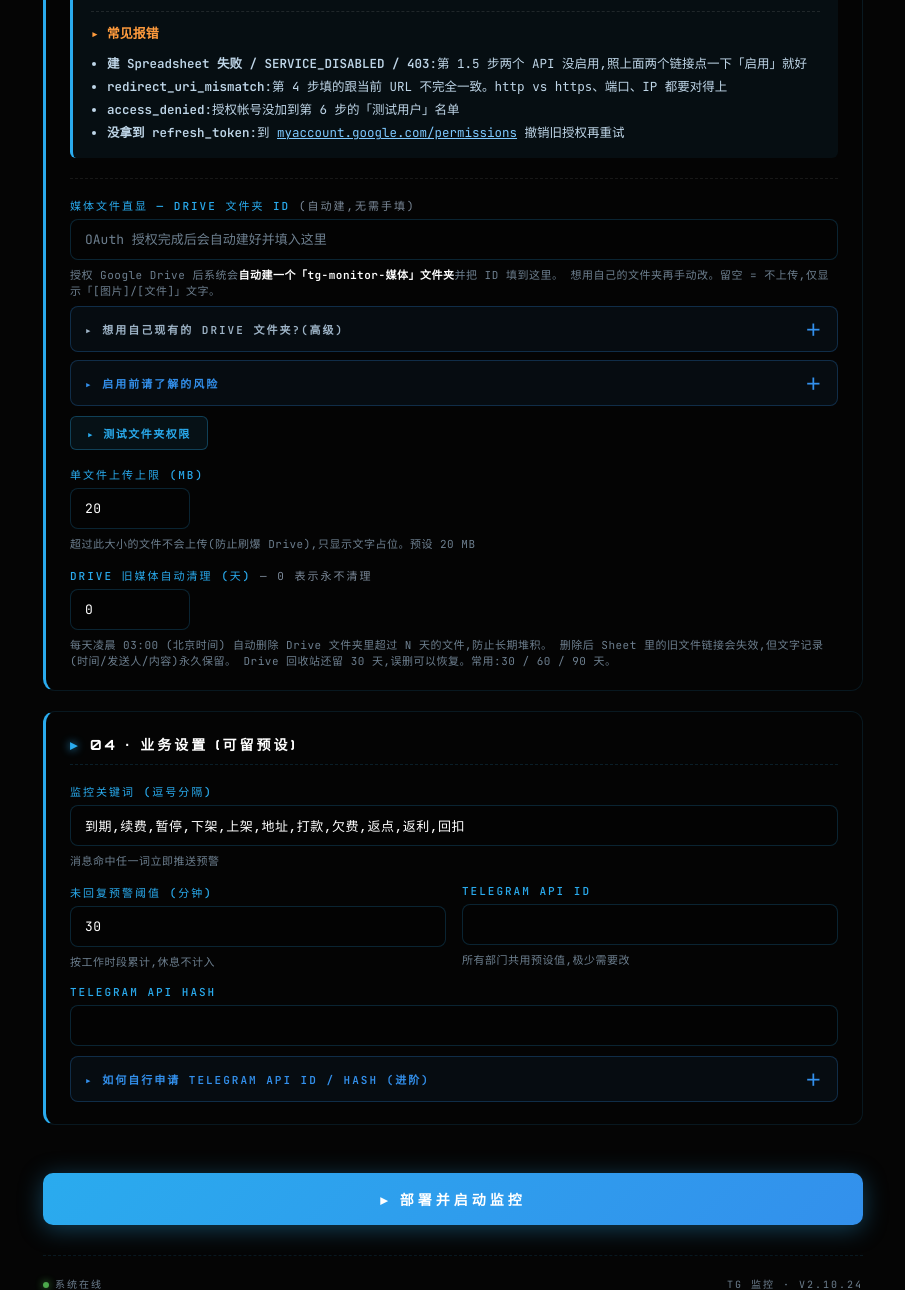
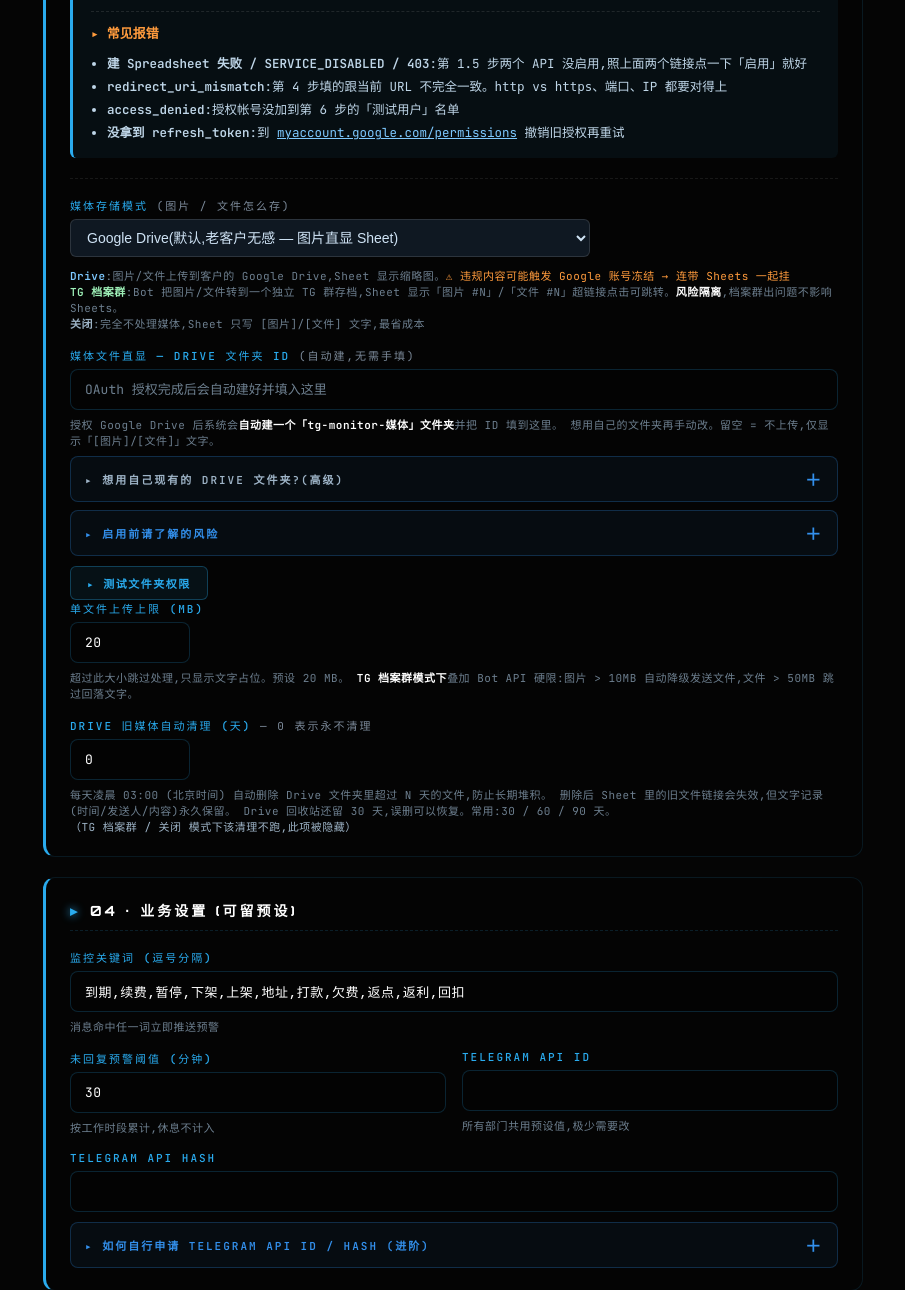
Before and after one commit to yifan1119/tg-monitor-template, a Flask app: page /setup in a window 1280 px wide. Shown: the part 2363-3653 px from the top of the page, without its empty margins (187-1092 px from the left). Run offline with Flask 3, Linux system fonts and the light colour scheme.

Commit message:
v2.10.25 WIP: 拉入 setup.html UI(模式选择器 + 档案群输入)
背景:原计划 UI 留给 v2.10.26,但 backend-only 测试时发现 UI 还是旧 Drive
字段,客户无法在向导里选 tg_archive + 填档案群 ID,只能手改 .env。
决定把 UI 拉进 v2.10.25 一次做完。

改动:
- templates/setup.html:
  - 加「媒体存储模式」下拉(drive / tg_archive / off,默认 drive)
  - 加「TG 档案群 Chat ID」输入框,条件显示(仅 tg_archive)
  - Drive folder ID + Drive 旧媒体清理 条件隐藏(非 drive 模式下)
  - media_max_mb 在 drive / tg_archive 下显示,off 下隐藏
  - 加 toggleMediaStorageFields JS 监听 select change 切换可见性
- web.py:
  - setup_page / settings_page defaults 加 media_storage_mode + media_archive_group_id
  - 保存时新增 MEDIA_STORAGE_MODE(枚举校验,非法值回退 drive)+ MEDIA_ARCHIVE_GROUP_ID
  - write_env 固定顺序加 MEDIA_STORAGE_MODE / MEDIA_ARCHIVE_GROUP_ID

向后兼容:
- 老客户升级,MEDIA_STORAGE_MODE 默认 drive(.env 没这个字段 → config.py 兜底)
- setup 页打开仍看到 Drive 文件夹 / cleanup(因为默认 drive 模式显示)
- 跟升级前行为零差异

影响文档:
- docs/adr/0014-v2.10.25-media-storage-tg-archive.md:
  本版范围更新 — UI 拉进 v2.10.25,v2.10.26 留给自动识别 + 迁移向导 + preflight 检查
- release_notes.json:
  v2.10.25 title 加「(设置页可选)」,body 说明新增下拉选择 + 档案群输入框

Codex round2 review 待做。

```diff
--- a/release_notes.json
+++ b/release_notes.json
@@ -156,7 +156,7 @@
     "body": "把后台「版本升级」弹窗的说明文字改成白话 — 优化了什么 / 解决了什么一看就懂,不再堆技术词(什么 regex / config / SQL 之类的)。\n\n不影响任何功能,纯文案优化。\n\n升级:\n`cd /root/tg-monitor-<部门> && ./update.sh`"
   },
   "v2.10.25": {
-    "title": "🔒 新增「TG 档案群存档」模式(默认关,老客户无感)",
-    "body": "新增一种图片/文件存放方式,解决个别客户遇到的谷歌账号被冻结问题。\n\n**问题背景**:\n以前外事号收到的图片和文件会存在客户自己的谷歌云端硬盘里。少数情况下对方发来违规内容,谷歌扫到后会冻结客户的谷歌账号,表格也跟着不能写入。\n\n**新方式**:\n图片和文件改成由 bot 转发到一个独立的 TG 群做存档,表格里只写「图片 #编号」「文件 #编号」带超链接,点一下就跳到档案群看原图/下载。违规内容不再落到谷歌那边,谷歌账号就不会被冻结。\n\n**本版重点**:\n- 功能默认不开,所有老客户升级后一切照旧,跟今天一模一样\n- 开发者验证通过后,客户可以选择切到新模式\n- 后台一键切换按钮下个版本(v2.10.26)补上\n\n**升级一条命令,已登录账号不用重登,没切换就没影响:**\n`cd /root/tg-monitor-<部门> && ./update.sh`"
+    "title": "🔒 新增「TG 档案群存档」模式(设置页可选,默认关,老客户无感)",
+    "body": "新增一种图片/文件存放方式,解决个别客户遇到的谷歌账号被冻结问题。\n\n**问题背景**:\n以前外事号收到的图片和文件会存在客户自己的谷歌云端硬盘里。少数情况下对方发来违规内容,谷歌扫到后会冻结客户的谷歌账号,表格也跟着不能写入。\n\n**新方式**:\n图片和文件改成由 bot 转发到一个独立的 TG 群做存档,表格里只写「图片 #编号」「文件 #编号」带超链接,点一下就跳到档案群看原图/下载。违规内容不再落到谷歌那边,谷歌账号就不会被冻结。\n\n**本版重点**:\n- 功能默认不开,所有老客户升级后一切照旧,跟今天一模一样\n- 后台设置页多了「媒体存储模式」下拉:谷歌云端(默认)/ TG 档案群 / 关闭,想切换的客户自己选\n- 选了「TG 档案群」会多出一个「档案群 ID」输入框(负数,-100 开头那种),建群拉 bot 进去拿 ID 填上就好\n- 下版(v2.10.26)会再补档案群 ID 自动识别(bot 加群自动回填)\n\n**升级一条命令,已登录账号不用重登,没切换就没影响:**\n`cd /root/tg-monitor-<部门> && ./update.sh`"
   }
 }
--- a/templates/setup.html
+++ b/templates/setup.html
@@ -848,7 +848,45 @@
         </div>
       </div>
 
+      {# ============ v2.10.25(ADR-0014):媒体存储模式 ============ #}
       <div class="field" style="margin-top:20px;border-top:1px dashed rgba(255,255,255,0.08);padding-top:18px;">
+        <label>媒体存储模式 <span style="color:#7c8a9a;font-weight:400;">(图片 / 文件怎么存)</span></label>
+        <select name="media_storage_mode" id="media_storage_mode"
+                style="padding:9px 12px;background:#0f1822;color:#cfe3f5;border:1px solid rgba(255,255,255,0.12);border-radius:6px;font-size:14px;width:100%;max-width:520px;">
+          <option value="drive" {{ 'selected' if (d.media_storage_mode or 'drive') == 'drive' else '' }}>Google Drive(默认,老客户无感 — 图片直显 Sheet)</option>
+          <option value="tg_archive" {{ 'selected' if d.media_storage_mode == 'tg_archive' else '' }}>TG 档案群(Bot 转发到独立群,规避 Google 账号冻结)</option>
+          <option value="off" {{ 'selected' if d.media_storage_mode == 'off' else '' }}>关闭(仅文字占位 [图片]/[文件])</option>
+        </select>
+        <div class="hint" style="margin-top:10px;">
+          <b style="color:#7ec9ff;">Drive</b>:图片/文件上传到客户的 Google Drive,Sheet 显示缩略图。<span style="color:#ff9b3d;">⚠ 违规内容可能触发 Google 账号冻结 → 连带 Sheets 一起挂</span><br>
+          <b style="color:#9ef0b8;">TG 档案群</b>:Bot 把图片/文件转到一个独立 TG 群存档,Sheet 显示「图片 #N」/「文件 #N」超链接点击可跳转。<b>风险隔离</b>,档案群出问题不影响 Sheets。<br>
+          <b style="color:#9eb4c7;">关闭</b>:完全不处理媒体,Sheet 只写 [图片]/[文件] 文字,最省成本
+        </div>
+      </div>
+
+      {# ============ TG 档案群模式:档案群 ID 输入 ============ #}
+      <div class="field" id="tg-archive-fields" style="display:{{ 'block' if d.media_storage_mode == 'tg_archive' else 'none' }};background:rgba(158,240,184,0.05);border-left:3px solid #9ef0b8;padding:14px 16px;border-radius:6px;margin-top:10px;">
+        <label>TG 档案群 Chat ID <span class="req">*</span></label>
+        <input type="text" name="media_archive_group_id" id="media_archive_group_id"
+               value="{{ d.media_archive_group_id or '' }}"
+               placeholder="-1001234567890(supergroup,负数且 abs 以 100 开头)">
+        <div class="hint" style="margin-top:8px;">
+          <b>做法</b>:
+          <ol style="margin:6px 0 0 16px;color:#bfd6e8;">
+            <li>TG 建新群(建议改成 supergroup:群里加个额外管理员就会自动升级)</li>
+            <li>把<b>上方填的同一个 Bot</b> 拉进群,给<b>管理员 + 发送消息</b>权限</li>
+            <li>群里拉 <a href="https://t.me/RawDataBot" target="_blank" style="color:#7ec9ff;">@RawDataBot</a> 或 <a href="https://t.me/userinfobot" target="_blank" style="color:#7ec9ff;">@userinfobot</a>,它会回一条 JSON/消息,里面的 <code>chat.id</code> 就是(格式 <code>-100xxxxxxxxxx</code>)</li>
+            <li>拿到 ID 后可以把 RawDataBot 踢掉</li>
+          </ol>
+          <div style="margin-top:8px;padding:8px 12px;background:rgba(255,155,61,0.08);border-left:3px solid #ff9b3d;border-radius:4px;color:#ffd28a;font-size:12.5px;">
+            ⚠ 格式必须是 <b>-100 开头的负数</b>。填用户 ID(正数)会被系统拒绝(防止把客户图片 DM 到某个人),填普通群 ID(负数但无 -100 前缀)也不支持(t.me/c 深链 404)
+          </div>
+        </div>
+      </div>
+
+      {# ============ Drive 模式:Drive 文件夹 ID + 旧媒体清理(tg_archive / off 下隐藏) ============ #}
+      <div id="drive-mode-fields" style="display:{{ 'none' if d.media_storage_mode in ('tg_archive', 'off') else 'block' }};">
+      <div class="field" style="margin-top:12px;">
         <label>媒体文件直显 — Drive 文件夹 ID <span style="color:#7c8a9a;font-weight:400;">(自动建,无需手填)</span></label>
         <input type="text" name="media_folder_id" id="media_folder_id"
                value="{{ d.media_folder_id or '' }}"
@@ -886,14 +924,19 @@
         <button type="button" class="test-btn" id="testMediaFolderBtn" style="margin-top:10px;">▸ 测试文件夹权限</button>
         <span class="test-result" id="testMediaFolderResult"></span>
       </div>
-
-      <div class="field">
+      </div>{# /drive-mode-fields #}
+
+      {# media_max_mb 在 drive 和 tg_archive 下都有效(tg_archive 叠加 Bot 10/50MB 限制),off 下隐藏 #}
+      <div class="field" id="media-max-mb-field" style="display:{{ 'none' if d.media_storage_mode == 'off' else 'block' }};">
         <label>单文件上传上限 (MB)</label>
         <input type="number" name="media_max_mb" value="{{ d.media_max_mb or 20 }}" min="1" max="200" style="max-width:120px;">
-        <div class="hint">超过此大小的文件不会上传(防止刷爆 Drive),只显示文字占位。预设 20 MB</div>
+        <div class="hint">
+          超过此大小跳过处理,只显示文字占位。预设 20 MB。
+          <b>TG 档案群模式下</b>叠加 Bot API 硬限:图片 &gt; 10MB 自动降级发送文件,文件 &gt; 50MB 跳过回落文字。
+        </div>
       </div>
 
-      <div class="field">
+      <div class="field" id="drive-retention-field" style="display:{{ 'none' if d.media_storage_mode in ('tg_archive', 'off') else 'block' }};">
         <label>Drive 旧媒体自动清理 (天) <span style="color:#7c8a9a;font-weight:400;">— 0 表示永不清理</span></label>
         <div style="display:flex;gap:10px;align-items:center;flex-wrap:wrap;">
           <input type="number" name="media_retention_days" id="media_retention_days"
@@ -907,7 +950,8 @@
         <div class="hint">
           每天凌晨 03:00 (北京时间) 自动删除 Drive 文件夹里超过 N 天的文件,防止长期堆积。
           删除后 Sheet 里的旧文件链接会失效,但文字记录(时间/发送人/内容)永久保留。
-          Drive 回收站还留 30 天,误删可以恢复。常用:30 / 60 / 90 天。
+          Drive 回收站还留 30 天,误删可以恢复。常用:30 / 60 / 90 天。<br>
+          <span style="color:#9eb4c7;">（TG 档案群 / 关闭 模式下该清理不跑,此项被隐藏）</span>
         </div>
       </div>
     </div>
@@ -1351,6 +1395,26 @@ if (autoCreateSheetBtn) {
   if (el) el.textContent = location.origin + '/api/oauth/callback';
 })();
 
+// v2.10.25(ADR-0014):媒体存储模式切换 — Drive / TG 档案群 / 关闭
+// 根据选择的模式切换相应字段的可见性
+(function toggleMediaStorageFields() {
+  const modeEl = byId('media_storage_mode');
+  if (!modeEl) return;
+  function update() {
+    const mode = modeEl.value;
+    const driveFields = byId('drive-mode-fields');
+    const archiveFields = byId('tg-archive-fields');
+    const retentionField = byId('drive-retention-field');
+    const maxMbField = byId('media-max-mb-field');
+    if (driveFields) driveFields.style.display = (mode === 'drive') ? 'block' : 'none';
+    if (archiveFields) archiveFields.style.display = (mode === 'tg_archive') ? 'block' : 'none';
+    if (retentionField) retentionField.style.display = (mode === 'drive') ? 'block' : 'none';
+    if (maxMbField) maxMbField.style.display = (mode === 'off') ? 'none' : 'block';
+  }
+  modeEl.addEventListener('change', update);
+  update();
+})();
+
 // ─── 表单快照 / 恢复 ────────────────────────────────────────────────────
 // 跳 Google OAuth 之前把整个表单写进 sessionStorage,跳回来自动回填,
 // 避免用户辛苦填的 Bot Token / TG API / 密码等字段被清空
--- a/web.py
+++ b/web.py
@@ -219,6 +219,7 @@ def write_env(updates):
         "API_ID", "API_HASH",
         "COMPANY_NAME", "COMPANY_DISPLAY", "PEER_ROLE_LABEL", "OPERATOR_LABEL",
         "SHEET_ID", "MEDIA_FOLDER_ID", "MEDIA_RETENTION_DAYS", "MEDIA_MAX_MB",
+        "MEDIA_STORAGE_MODE", "MEDIA_ARCHIVE_GROUP_ID",
         "GOOGLE_OAUTH_CLIENT_ID", "GOOGLE_OAUTH_CLIENT_SECRET",
         "BOT_TOKEN", "ALERT_GROUP_ID",
         "WEB_PORT", "WEB_PASSWORD",
@@ -806,6 +807,9 @@ def setup_page():
         "media_folder_id": env.get("MEDIA_FOLDER_ID", ""),
         "media_max_mb": env.get("MEDIA_MAX_MB", "20"),
         "media_retention_days": env.get("MEDIA_RETENTION_DAYS", "0"),
+        # v2.10.25(ADR-0014):媒体存储模式 + TG 档案群 ID
+        "media_storage_mode": (env.get("MEDIA_STORAGE_MODE", "drive") or "drive").lower(),
+        "media_archive_group_id": env.get("MEDIA_ARCHIVE_GROUP_ID", ""),
         "oauth_client_id": env.get("GOOGLE_OAUTH_CLIENT_ID", ""),
         "oauth_client_secret": env.get("GOOGLE_OAUTH_CLIENT_SECRET", ""),
         "oauth_status": _get_oauth_status(),
@@ -837,6 +841,9 @@ def settings_page():
         "media_folder_id": env.get("MEDIA_FOLDER_ID", ""),
         "media_max_mb": env.get("MEDIA_MAX_MB", "20"),
         "media_retention_days": env.get("MEDIA_RETENTION_DAYS", "0"),
+        # v2.10.25(ADR-0014):媒体存储模式 + TG 档案群 ID
+        "media_storage_mode": (env.get("MEDIA_STORAGE_MODE", "drive") or "drive").lower(),
+        "media_archive_group_id": env.get("MEDIA_ARCHIVE_GROUP_ID", ""),
         "oauth_client_id": env.get("GOOGLE_OAUTH_CLIENT_ID", ""),
         "oauth_client_secret": env.get("GOOGLE_OAUTH_CLIENT_SECRET", ""),
         "oauth_status": _get_oauth_status(),
@@ -1372,6 +1379,11 @@ def _save_settings(is_first):
         "MEDIA_FOLDER_ID": form.get("media_folder_id", "").strip(),
         "MEDIA_MAX_MB": form.get("media_max_mb", "20").strip() or "20",
         "MEDIA_RETENTION_DAYS": form.get("media_retention_days", "0").strip() or "0",
+        # v2.10.25(ADR-0014):媒体存储模式 + TG 档案群 ID(模式枚举只允许 drive/tg_archive/off,其他值回退 drive 保兼容)
+        "MEDIA_STORAGE_MODE": (form.get("media_storage_mode", "drive").strip().lower()
+                               if form.get("media_storage_mode", "drive").strip().lower() in ("drive", "tg_archive", "off")
+                               else "drive"),
+        "MEDIA_ARCHIVE_GROUP_ID": form.get("media_archive_group_id", "").strip(),
         "GOOGLE_OAUTH_CLIENT_ID": form.get("oauth_client_id", "").strip(),
         "GOOGLE_OAUTH_CLIENT_SECRET": form.get("oauth_client_secret", "").strip(),
         "KEYWORDS": new_keywords_str,
```
Also changed, not shown: docs/adr/0014-v2.10.25-media-storage-tg-archive.md (+6 -2 lines).
